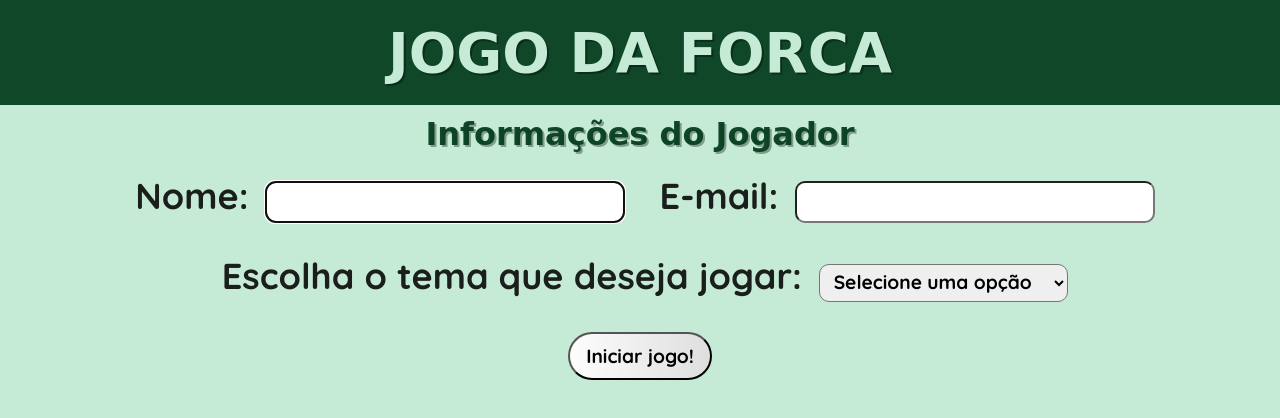
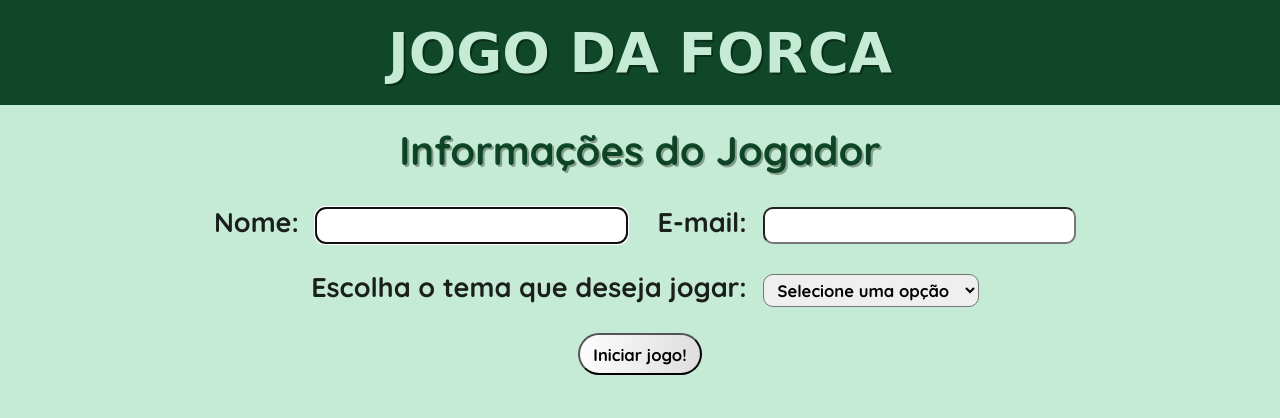
Before and after one commit to forca-letscode/javascript-poo-forca, a plain HTML site: page forca.html in a window 1280 px wide. Drawn offline with Linux system fonts and the light colour scheme; a web font is replaced by a local one.

Commit message:
Atualizado CSS

```diff
--- a/forca.css
+++ b/forca.css
@@ -39,17 +39,18 @@ h1 {
 }
 
 h2 {
-    font-family: var(--fonte-destaque);
-    font-size: 2em;
+    /* font-family: var(--fonte-destaque); */
+    font-family: var(--fonte-padrao);
+    font-size: 2.5em;
     color: var(--cor3);
     background-color: var(--cor1);
     text-shadow: 2px 2px 0px rgba(0, 0, 0, 0.336);
-    padding: 10px;
+    padding: 20px;
 }
 
 form, label {
     font-family: var(--fonte-padrao);
-    font-size: 1.5em;
+    font-size: 1.3em;
     color: rgba(0, 0, 0, 0.87);
     padding: 10px;
 }
```
